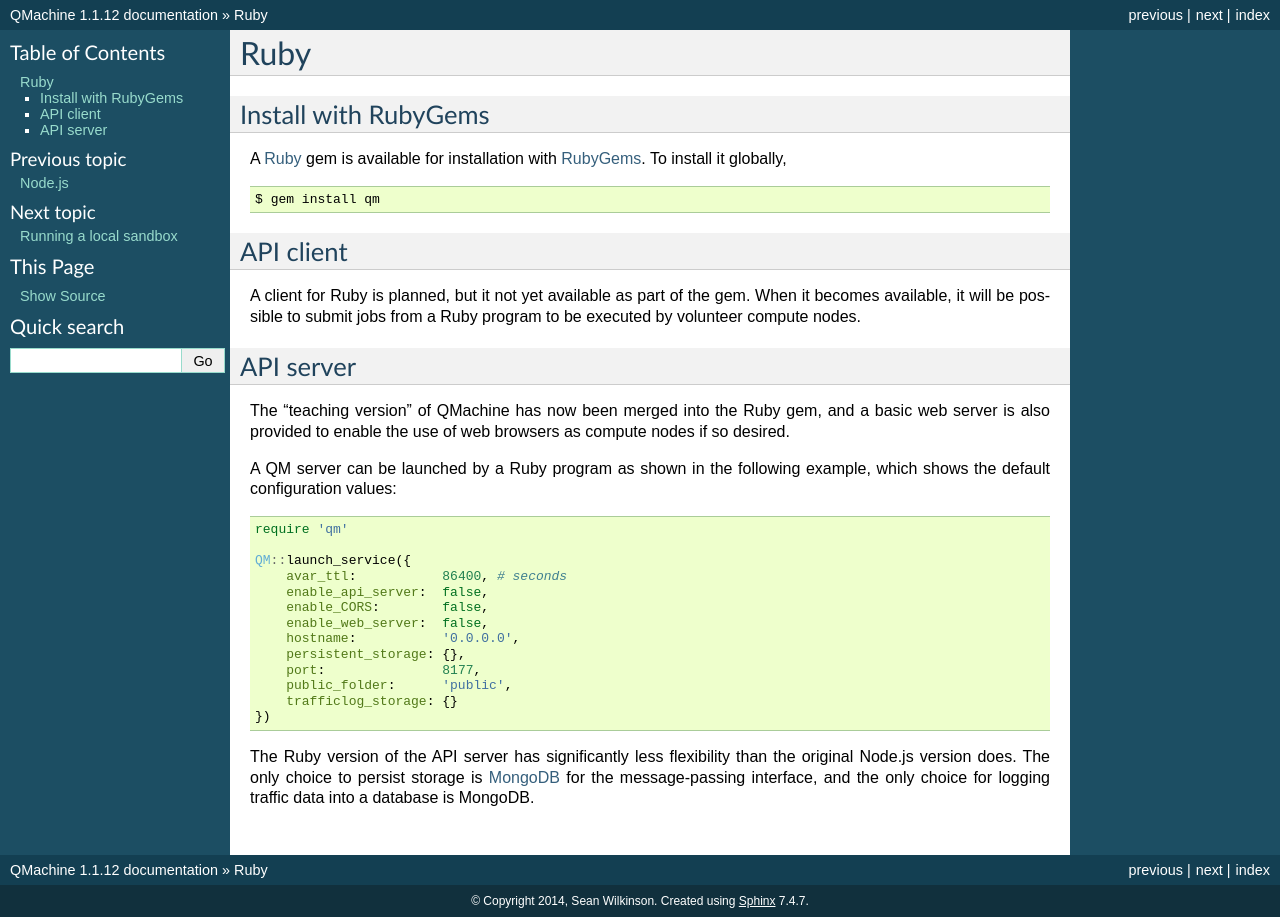
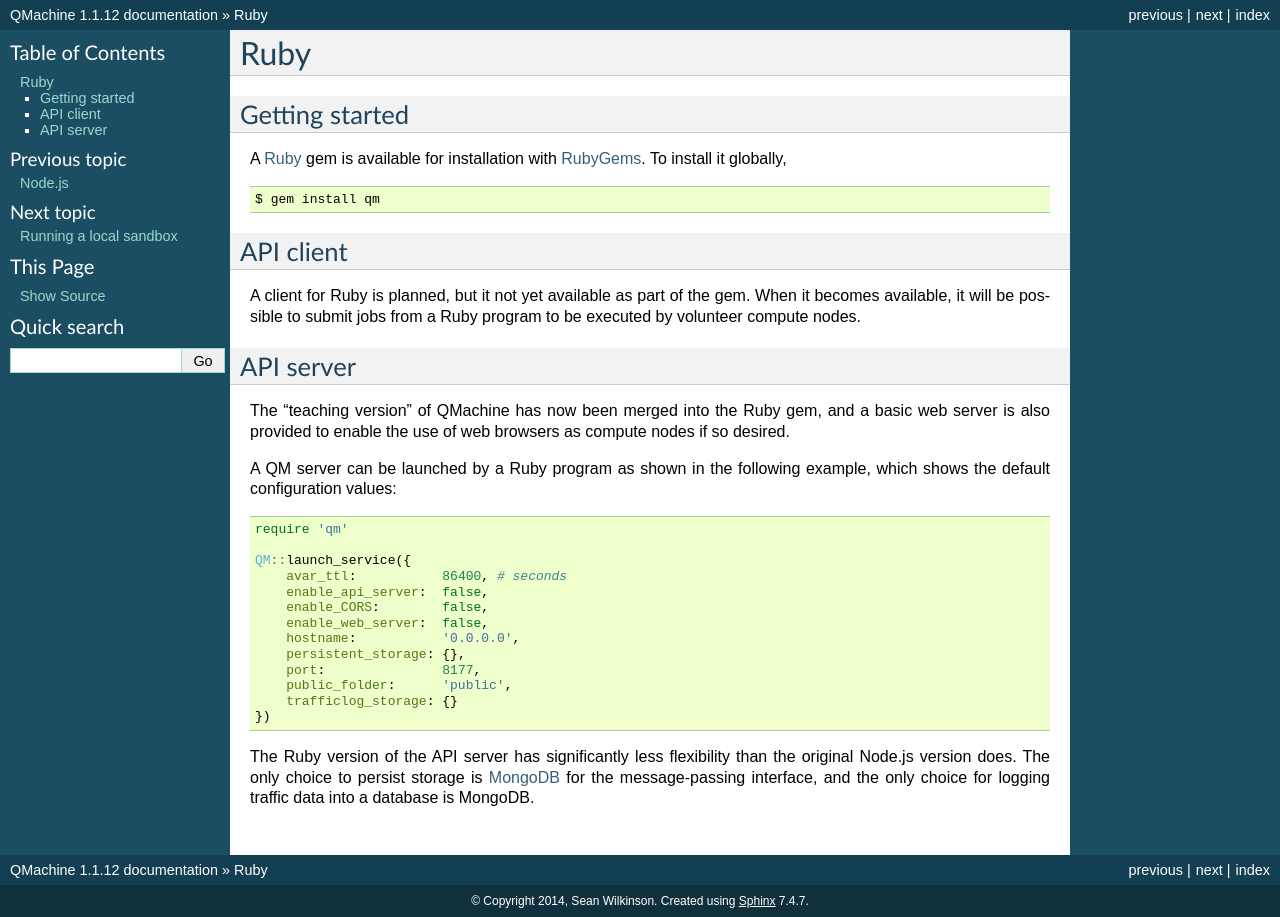
Before and after one commit to qmachine/qmachine, a Sphinx documentation site: the page built from docs/ruby.rst, in a window 1280 px wide. Built offline with Sphinx 7.4.7, drawn with Linux system fonts in a browser that asks for light colours.

Commit message:
Renamed sections for consistency

```diff
--- a/docs/browser-client.rst
+++ b/docs/browser-client.rst
@@ -34,7 +34,7 @@ from the official QM servers -- for free!
     browser, unassisted by applets, extensions, plugins, etc.
 
 For the hardcore software engineers out there, QM's browser client is available
-for "installation" via Bower_:
+for "installation" with Bower_:
 
 .. code-block:: bash
 
--- a/docs/external-links.rst
+++ b/docs/external-links.rst
@@ -19,6 +19,7 @@
 .. _Rack: https://rack.github.io/
 .. _Redis: http://redis.io/
 .. _Ruby: https://www.ruby-lang.org/
+.. _RubyGems: https://rubygems.org/
 .. _RVM: http://rvm.io/
 .. _Sinatra: http://www.sinatrarb.com/
 .. _SQLite: https://www.sqlite.org/
--- a/docs/nodejs.rst
+++ b/docs/nodejs.rst
@@ -1,8 +1,8 @@
 Node.js
 =======
 
-Install with NPM
-----------------
+Getting started
+---------------
 
 A Node.js_ module is available for installation with
 `Node Package Manager`_ (NPM). To install it in the current directory,
--- a/docs/ruby.rst
+++ b/docs/ruby.rst
@@ -1,11 +1,11 @@
 Ruby
 ====
 
-Install with RubyGems
----------------------
+Getting started
+---------------
 
-A Ruby_ gem is available for installation with
-`RubyGems <https://rubygems.org/>`_. To install it globally,
+A Ruby_ gem is available for installation with RubyGems_. To install it
+globally,
 
 .. code-block:: bash
 
```
